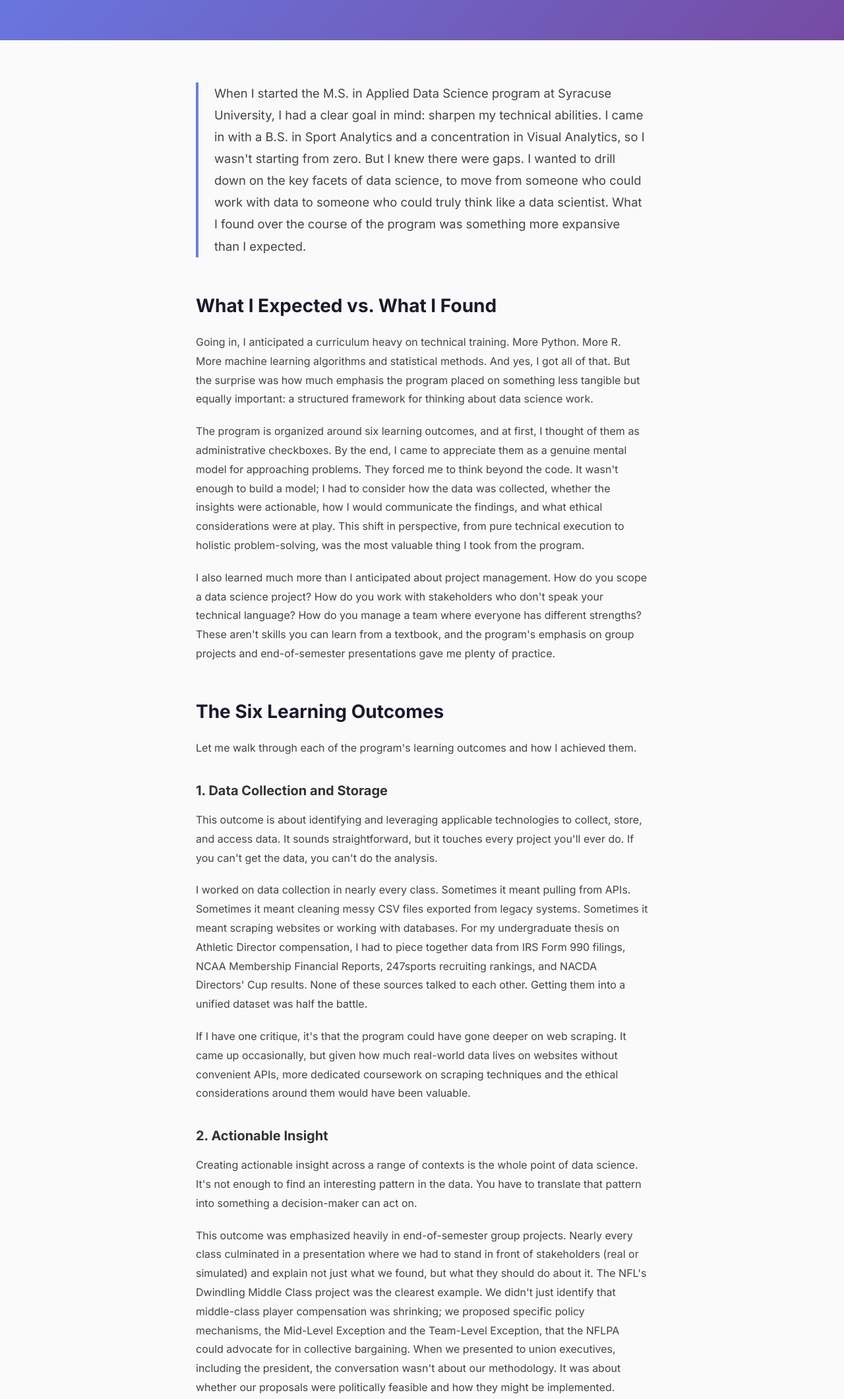
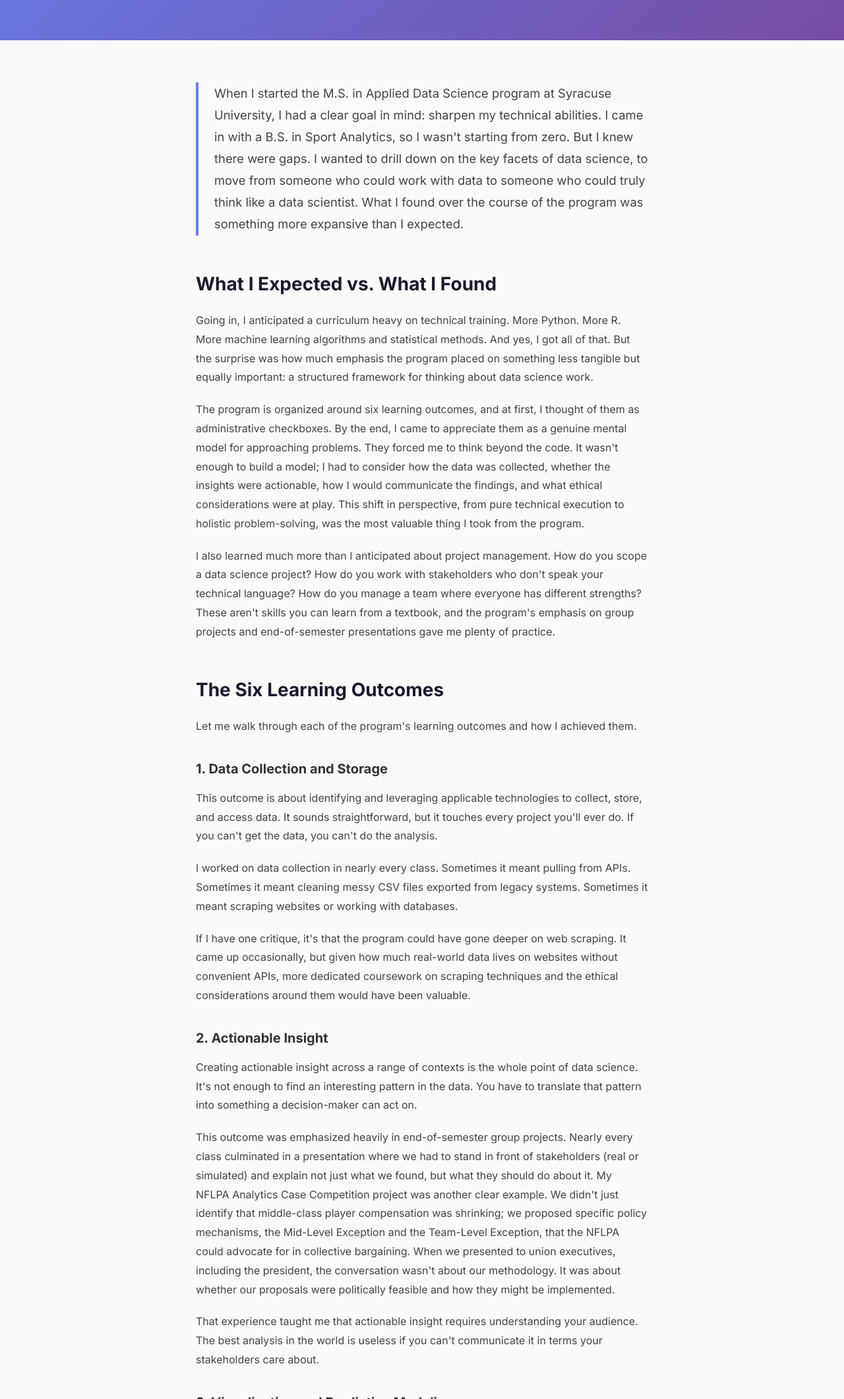
Before and after one commit to whoettl-g/walkeroettl.github.io, a plain HTML site: page blog.html in a window 1280 px wide. Shown: the part 251-2371 px from the top of the page at 66% size. Drawn offline with Linux system fonts and the light colour scheme.

Commit message:
adjustments

```diff
--- a/blog.html
+++ b/blog.html
@@ -148,7 +148,7 @@
     </section>
 
     <article class="blog-content">
-        <p class="intro-paragraph">When I started the M.S. in Applied Data Science program at Syracuse University, I had a clear goal in mind: sharpen my technical abilities. I came in with a B.S. in Sport Analytics and a concentration in Visual Analytics, so I wasn't starting from zero. But I knew there were gaps. I wanted to drill down on the key facets of data science, to move from someone who could work with data to someone who could truly think like a data scientist. What I found over the course of the program was something more expansive than I expected.</p>
+        <p class="intro-paragraph">When I started the M.S. in Applied Data Science program at Syracuse University, I had a clear goal in mind: sharpen my technical abilities. I came in with a B.S. in Sport Analytics, so I wasn't starting from zero. But I knew there were gaps. I wanted to drill down on the key facets of data science, to move from someone who could work with data to someone who could truly think like a data scientist. What I found over the course of the program was something more expansive than I expected.</p>
 
         <h2>What I Expected vs. What I Found</h2>
         <p>Going in, I anticipated a curriculum heavy on technical training. More Python. More R. More machine learning algorithms and statistical methods. And yes, I got all of that. But the surprise was how much emphasis the program placed on something less tangible but equally important: a structured framework for thinking about data science work.</p>
@@ -160,12 +160,12 @@
 
         <h3>1. Data Collection and Storage</h3>
         <p>This outcome is about identifying and leveraging applicable technologies to collect, store, and access data. It sounds straightforward, but it touches every project you'll ever do. If you can't get the data, you can't do the analysis.</p>
-        <p>I worked on data collection in nearly every class. Sometimes it meant pulling from APIs. Sometimes it meant cleaning messy CSV files exported from legacy systems. Sometimes it meant scraping websites or working with databases. For my undergraduate thesis on Athletic Director compensation, I had to piece together data from IRS Form 990 filings, NCAA Membership Financial Reports, 247sports recruiting rankings, and NACDA Directors' Cup results. None of these sources talked to each other. Getting them into a unified dataset was half the battle.</p>
+        <p>I worked on data collection in nearly every class. Sometimes it meant pulling from APIs. Sometimes it meant cleaning messy CSV files exported from legacy systems. Sometimes it meant scraping websites or working with databases.</p>
         <p>If I have one critique, it's that the program could have gone deeper on web scraping. It came up occasionally, but given how much real-world data lives on websites without convenient APIs, more dedicated coursework on scraping techniques and the ethical considerations around them would have been valuable.</p>
 
         <h3>2. Actionable Insight</h3>
         <p>Creating actionable insight across a range of contexts is the whole point of data science. It's not enough to find an interesting pattern in the data. You have to translate that pattern into something a decision-maker can act on.</p>
-        <p>This outcome was emphasized heavily in end-of-semester group projects. Nearly every class culminated in a presentation where we had to stand in front of stakeholders (real or simulated) and explain not just what we found, but what they should do about it. The NFL's Dwindling Middle Class project was the clearest example. We didn't just identify that middle-class player compensation was shrinking; we proposed specific policy mechanisms, the Mid-Level Exception and the Team-Level Exception, that the NFLPA could advocate for in collective bargaining. When we presented to union executives, including the president, the conversation wasn't about our methodology. It was about whether our proposals were politically feasible and how they might be implemented.</p>
+        <p>This outcome was emphasized heavily in end-of-semester group projects. Nearly every class culminated in a presentation where we had to stand in front of stakeholders (real or simulated) and explain not just what we found, but what they should do about it. My NFLPA Analytics Case Competition project was another clear example. We didn't just identify that middle-class player compensation was shrinking; we proposed specific policy mechanisms, the Mid-Level Exception and the Team-Level Exception, that the NFLPA could advocate for in collective bargaining. When we presented to union executives, including the president, the conversation wasn't about our methodology. It was about whether our proposals were politically feasible and how they might be implemented.</p>
         <p>That experience taught me that actionable insight requires understanding your audience. The best analysis in the world is useless if you can't communicate it in terms your stakeholders care about.</p>
 
         <h3>3. Visualization and Predictive Modeling</h3>
@@ -230,7 +230,7 @@
     </article>
 
     <footer>
-        <p>© 2025 Walker Oettl | Syracuse University M.S. Applied Data Science</p>
+        <p>2025 Walker Oettl | Syracuse University M.S. Applied Data Science</p>
     </footer>
 </body>
 </html>
```
